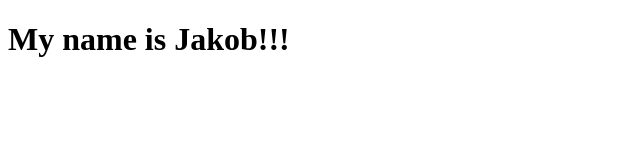
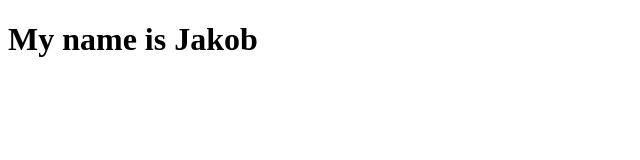
Before and after one commit to Jeajohns/First-Project, a plain HTML site: page index.html in a window 1280 px wide. Shown: the full height of the page, 0-640 px from the left. Drawn offline with Linux system fonts and the light colour scheme.

Commit message:
Remove exclamation

```diff
--- a/index.html
+++ b/index.html
@@ -7,6 +7,6 @@
     <title>Document</title>
 </head>
 <body>
-    <h1>My name is Jakob!!!</h1>
+    <h1>My name is Jakob</h1>
 </body>
 </html>
```
